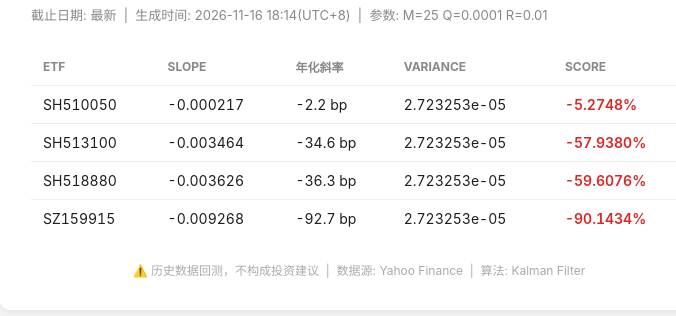
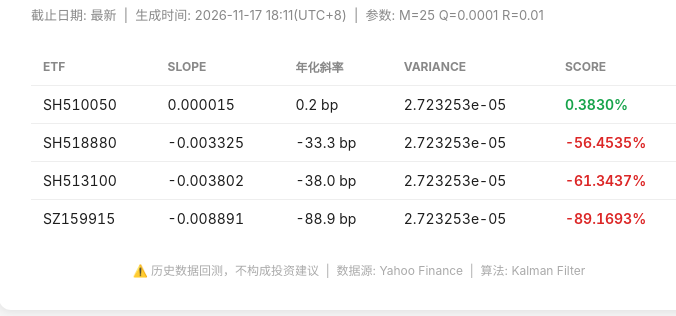
Before and after one commit to zhuyanxi/zhuyanxi.github.io, a plain HTML site: page etfscore/index.html in a window 1280 px wide. Shown: the part 88-404 px from the top of the page, without its empty margins (281-957 px from the left). Drawn offline with Linux system fonts and the light colour scheme.

Commit message:
chore: sync etf kalman score from CarnoFinance

```diff
--- a/etfscore/index.html
+++ b/etfscore/index.html
@@ -3,7 +3,7 @@
 <head>
 <meta charset="UTF-8">
 <meta name="viewport" content="width=device-width, initial-scale=1.0">
-<title>ETF 卡尔曼滤波评分 — 最新 (2026-11-16 18:14)</title>
+<title>ETF 卡尔曼滤波评分 — 最新 (2026-11-17 18:11)</title>
 <style>
   * { margin: 0; padding: 0; box-sizing: border-box; }
   body {
@@ -29,7 +29,7 @@
 <body>
 <div class="card">
   <h1>📊 ETF 卡尔曼滤波评分</h1>
-  <p class="sub">截止日期: 最新 &nbsp;|&nbsp; 生成时间: 2026-11-16 18:14(UTC+8)
+  <p class="sub">截止日期: 最新 &nbsp;|&nbsp; 生成时间: 2026-11-17 18:11(UTC+8)
      &nbsp;|&nbsp; 参数: M=25 Q=0.0001 R=0.01</p>
   <table>
     <thead>
@@ -38,28 +38,28 @@
     <tbody>
       <tr>
             <td>SH510050</td>
-            <td>-0.000217</td>
-            <td>-2.2 bp</td>
+            <td>0.000015</td>
+            <td>0.2 bp</td>
             <td>2.723253e-05</td>
-            <td style="color:#dc2626;font-weight:600">-5.2748%</td>
+            <td style="color:#16a34a;font-weight:600">0.3830%</td>
+        </tr><tr>
+            <td>SH518880</td>
+            <td>-0.003325</td>
+            <td>-33.3 bp</td>
+            <td>2.723253e-05</td>
+            <td style="color:#dc2626;font-weight:600">-56.4535%</td>
         </tr><tr>
             <td>SH513100</td>
-            <td>-0.003464</td>
-            <td>-34.6 bp</td>
+            <td>-0.003802</td>
+            <td>-38.0 bp</td>
             <td>2.723253e-05</td>
-            <td style="color:#dc2626;font-weight:600">-57.9380%</td>
-        </tr><tr>
-            <td>SH518880</td>
-            <td>-0.003626</td>
-            <td>-36.3 bp</td>
-            <td>2.723253e-05</td>
-            <td style="color:#dc2626;font-weight:600">-59.6076%</td>
+            <td style="color:#dc2626;font-weight:600">-61.3437%</td>
         </tr><tr>
             <td>SZ159915</td>
-            <td>-0.009268</td>
-            <td>-92.7 bp</td>
+            <td>-0.008891</td>
+            <td>-88.9 bp</td>
             <td>2.723253e-05</td>
-            <td style="color:#dc2626;font-weight:600">-90.1434%</td>
+            <td style="color:#dc2626;font-weight:600">-89.1693%</td>
         </tr>
     </tbody>
   </table>
```
